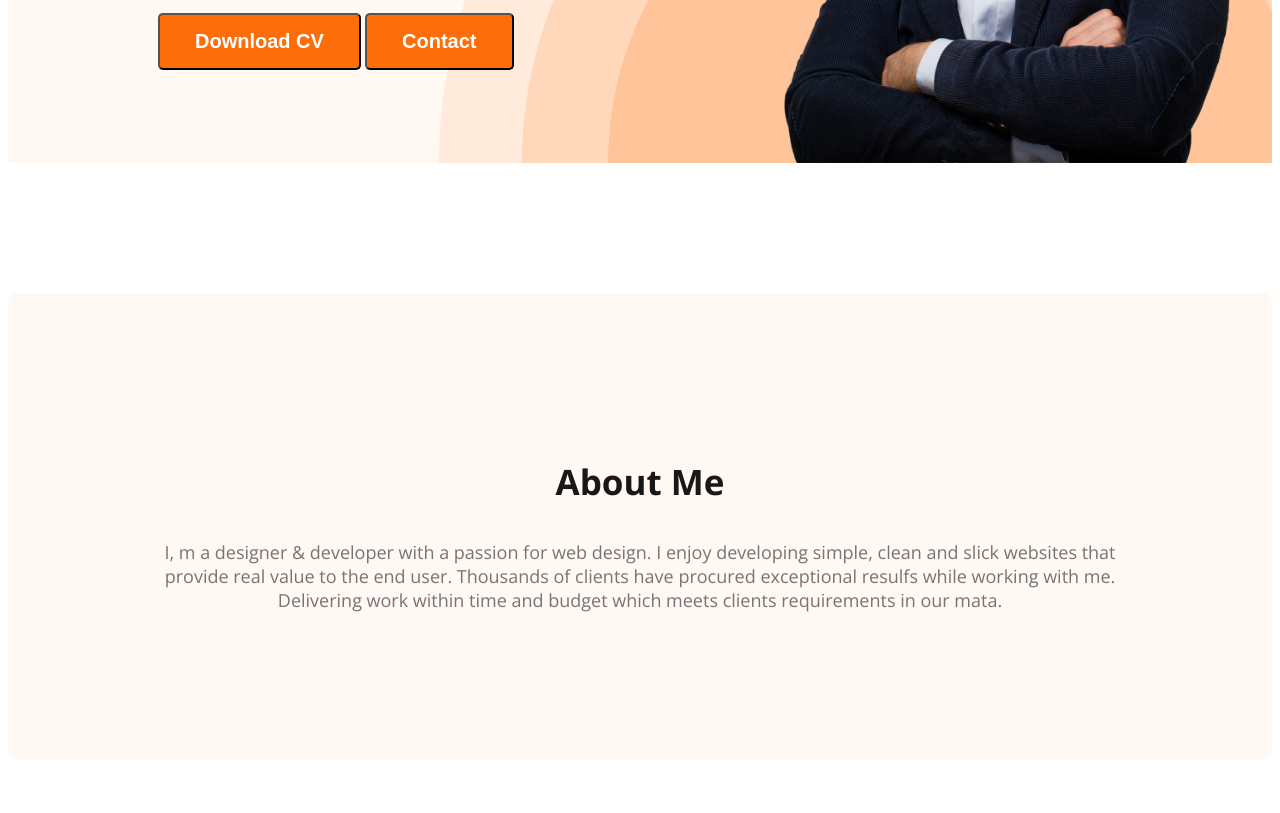
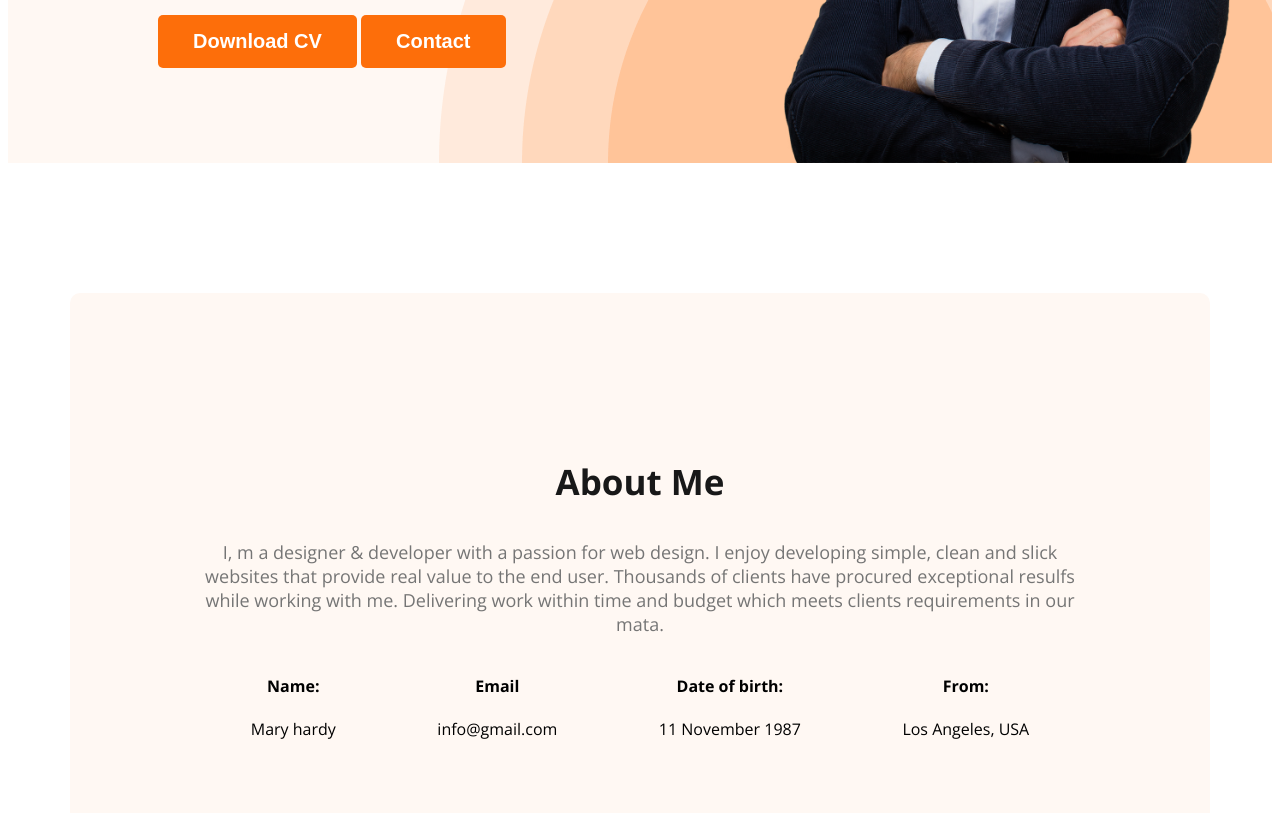
Before and after one commit to fahadfakrul/webdeveloper-portfolio, a plain HTML site: page index.html in a window 1280 px wide. Shown: the part 605-1418 px from the top of the page. Drawn offline with nearby package versions, Linux system fonts and the light colour scheme.

Commit message:
added about info

```diff
--- a/index.html
+++ b/index.html
@@ -34,6 +34,25 @@
         <section class="about">
             <h3 class="section-title">About Me</h3>
             <p class="section-description">I, m a designer & developer with a passion for web design. I enjoy developing simple, clean and slick websites that provide real value to the end user. Thousands of clients have procured exceptional resulfs while working with me. Delivering work within time and budget which meets clients requirements in our mata.</p>
+            <div class="about-info-container">
+              <!-- .about-info*4>h4.info-title+p.info-description -->
+              <div class="about-info">
+                <h4 class="info-title">Name:</h4>
+                <p class="info-description">Mary hardy</p>
+              </div>
+              <div class="about-info">
+                <h4 class="info-title">Email</h4>
+                <p class="info-description">info@gmail.com</p>
+              </div>
+              <div class="about-info">
+                <h4 class="info-title">Date of birth:</h4>
+                <p class="info-description">11 November 1987</p>
+              </div>
+              <div class="about-info">
+                <h4 class="info-title">From:</h4>
+                <p class="info-description">Los Angeles, USA</p>
+              </div>
+            </div>
         </section>
     </main>
     <footer></footer>
--- a/styles/portfolio.css
+++ b/styles/portfolio.css
@@ -63,6 +63,7 @@ nav a {
     font-size: 20px;
     font-weight: 700;
     padding: 15px 35px;
+    border: none;
 }
 
 
@@ -112,7 +113,10 @@ nav a {
 }
 
 /* main section styles */
-
+main{
+    max-width: 1140px;
+    margin: 0 auto;
+}
 /* about section styles */
 .about {
     padding: 130px;
@@ -120,3 +124,11 @@ nav a {
     background: #FFF8F3;
     margin: 130px 0px;
 }
+.about-info-container{
+    display: flex;
+    justify-content: space-around;
+}
+
+.about-info{
+    text-align: center;
+}
```
